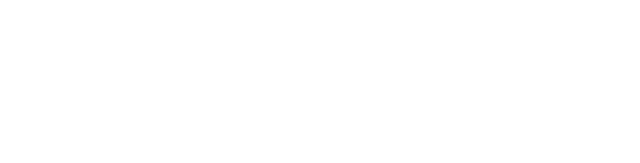
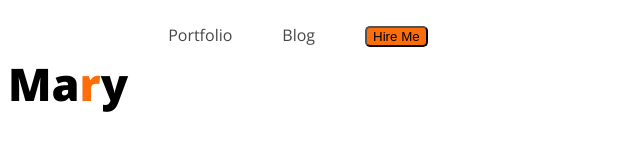
Before and after one commit to Sarmin27/Webdeveloper_Portfolio, a plain HTML site: page index.html in a window 1280 px wide. Shown: the whole page, without its empty margins (0-640 px from the left). Drawn offline with nearby package versions, Linux system fonts and the light colour scheme.

Commit message:
Create navigation-bar.

```diff
--- /dev/null
+++ b/Styles/portfolio.css
@@ -0,0 +1,35 @@
+/* common shared styles */
+body{
+    font-family: 'Open Sans', sans-serif;
+}
+nav{
+    display: flex;
+}
+nav > ul{
+    display: flex;
+}
+.nav_Title{
+font-size: 45px;
+font-style: normal;
+font-weight: 800;
+line-height: normal;
+}
+.text-Primary{
+    color: #FD6E0A;;
+}
+.btn-Primary{
+
+    border-radius: 5px;
+    background: #FD6E0A;
+}
+
+
+nav > ul >li{
+    list-style: none;
+    margin-right: 50px;
+}
+nav a{
+    text-decoration: none;
+    color: #474747;
+
+}
--- a/index.html
+++ b/index.html
@@ -4,9 +4,24 @@
     <meta charset="UTF-8">
     <meta name="viewport" content="width=device-width, initial-scale=1.0">
     <title>Webdeveloper Portfolio</title>
+    <link rel="preconnect" href="https://fonts.googleapis.com">
+    <link rel="preconnect" href="https://fonts.gstatic.com" crossorigin>
+    <link href="https://fonts.googleapis.com/css2?family=Open+Sans:wght@400;700;800&display=swap" rel="stylesheet">
+    <link rel="stylesheet" href="Styles/portfolio.css">
 </head>
 <body>
     <header>
+        <!-- navigation-bar -->
+        <nav>
+            <h3 class="nav_Title">Ma<span class="text-Primary">r</span>y</h3>
+            <ul>
+                <li><a href="">Portfolio</a></li>
+                <li><a href="">Blog</a></li>
+                <li><button class="btn-Primary">Hire Me</button></li>
+
+            </ul>
+
+        </nav>
 
     </header>
     <main>
```
Also changed, not shown: Images/developer.png (added), Images/hardy.png (added), Images/header_bg.png (added), Images/icons/facebook.png (added), Images/icons/insta.png (added), Images/icons/js.png (added), Images/icons/mongo.png (added), Images/icons/nodejs.png (added), Images/icons/react.png (added), Images/icons/twitter.png (added).
